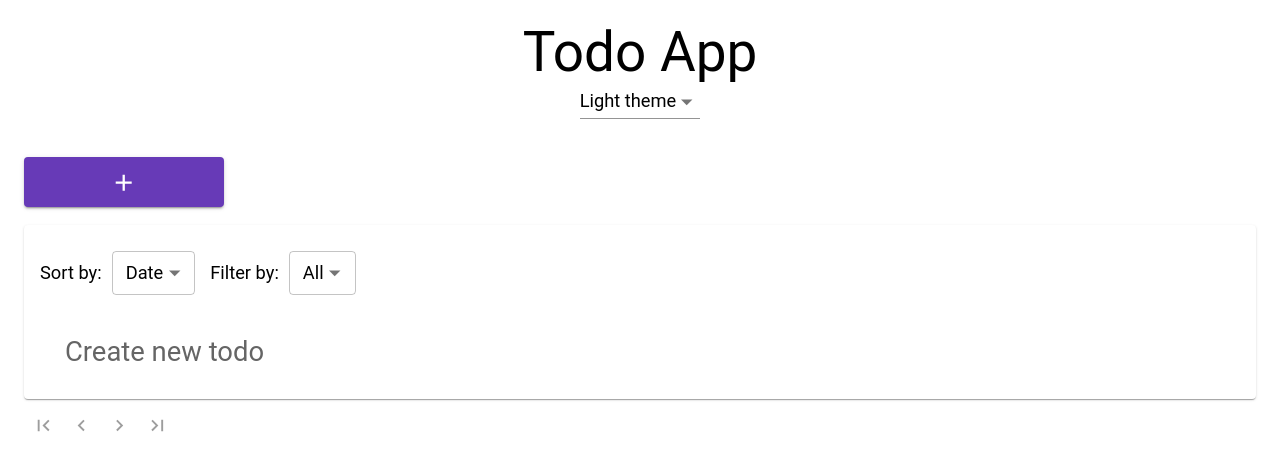
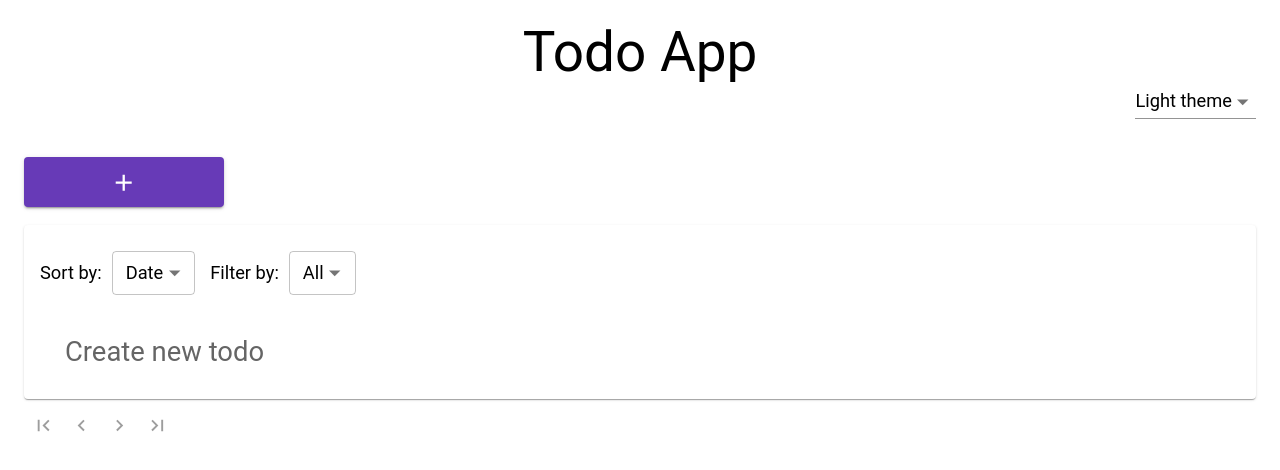
Before and after one commit to jacobstrazhevskyi/todo-app-1, a React (Create React App) app: page / in a window 1280 px wide. Shown: the top 470 px of the page. Built offline with nearby package versions, Linux system fonts and the light colour scheme.

Commit message:
ThemeSwitchMenu replaced to right of app header.

```diff
--- a/src/components/AppHeader/AppHeader.tsx
+++ b/src/components/AppHeader/AppHeader.tsx
@@ -16,11 +16,26 @@ const StyledBox = styled(Box)({
   paddingTop: '20px',
 });
 
+const StyledBoxForThemeSwitchMenu = styled(Box)(({ theme }) => ({
+  width: '100%',
+  display: 'flex',
+  justifyContent: 'flex-end',
+  marginBottom: '30px',
+
+  [theme.breakpoints.down('sm')]: {
+    justifyContent: 'center',
+  },
+}));
+
 export const AppHeader: React.FC = () => (
   <StyledBox>
     <Title
       titleText="Todo App"
     />
-    <ThemeSwitchMenu />
+
+    <StyledBoxForThemeSwitchMenu>
+      <ThemeSwitchMenu />
+    </StyledBoxForThemeSwitchMenu>
+
   </StyledBox>
 );
--- a/src/components/ThemeSwitchMenu/ThemeSwitchMenu.tsx
+++ b/src/components/ThemeSwitchMenu/ThemeSwitchMenu.tsx
@@ -36,11 +36,6 @@ const prepareThemeName = (selectedThemeName: string) => {
   return `${resultThemeName} theme`;
 };
 
-const CentredSelectMenu = styled(Select)({
-  margin: '0 auto',
-  marginBottom: '30px',
-});
-
 const {
   themesKeys: {
     theme,
@@ -63,7 +58,7 @@ export const ThemeSwitchMenu: React.FC = () => {
   };
 
   return (
-    <CentredSelectMenu
+    <Select
       autoWidth
       defaultValue={defaultSelectMenuValue}
       onChange={selectThemeMenuHandler}
@@ -84,6 +79,6 @@ export const ThemeSwitchMenu: React.FC = () => {
       >
         OS followed
       </MenuItem>
-    </CentredSelectMenu>
+    </Select>
   );
 };
```
